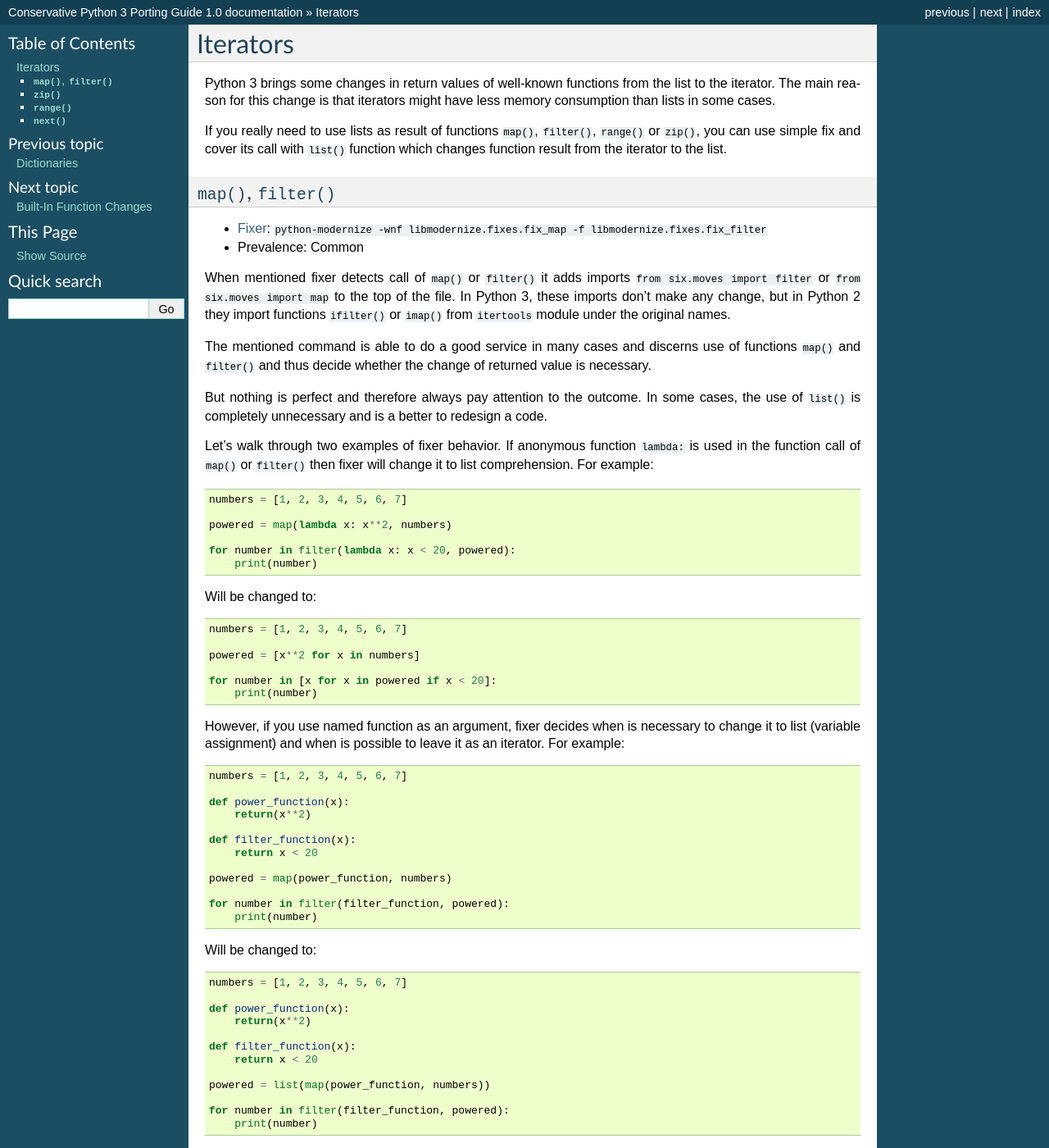
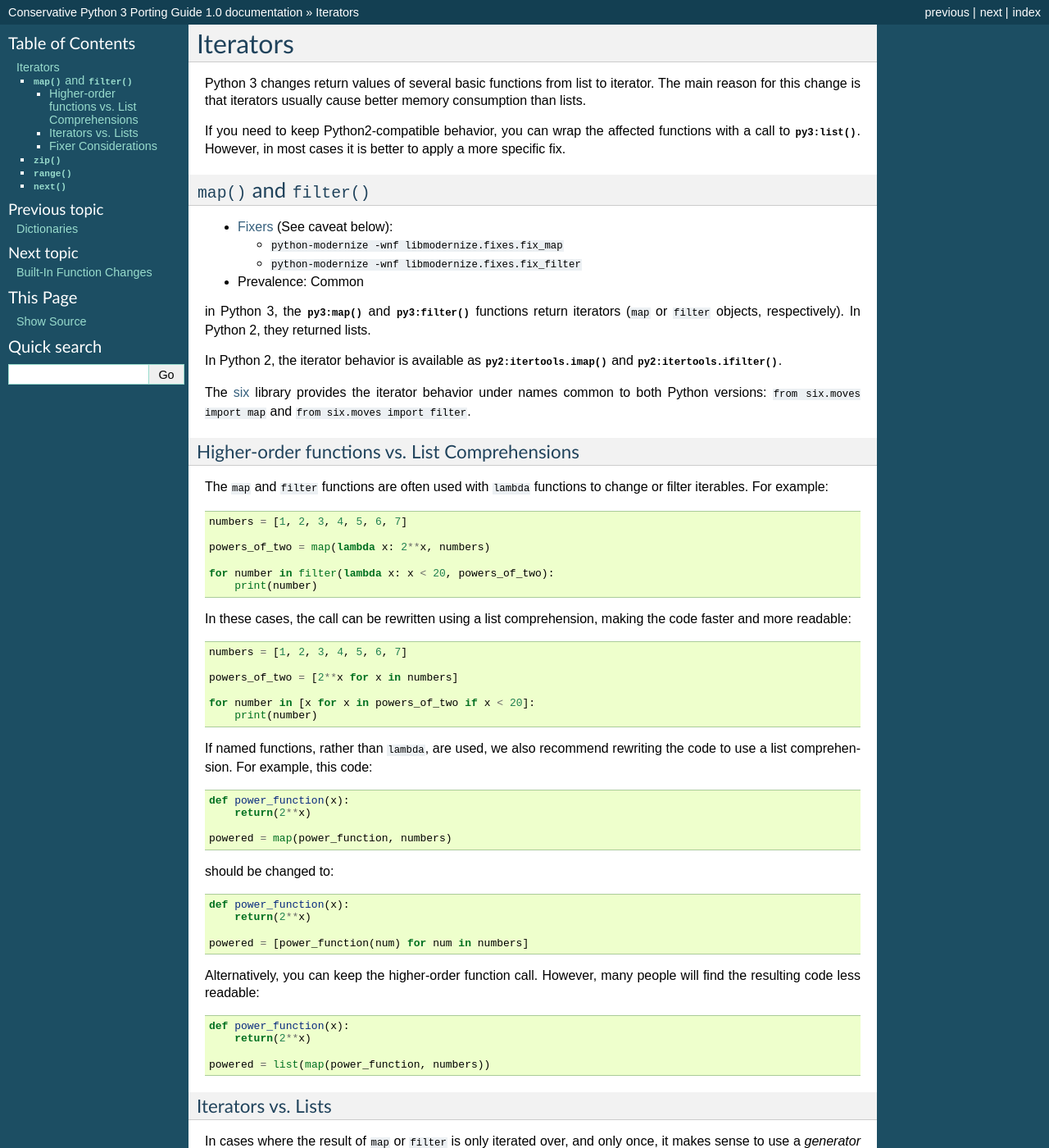
Before and after one commit to fedora-python/portingguide, a Sphinx documentation site: the page built from source/iterators.rst, in a window 1280 px wide and 1400 px high. Shown: the whole window at 82% size. Built offline with Sphinx 7.4.7, drawn with Linux system fonts in a browser that asks for light colours; some of the changed text lies outside the part shown.

Commit message:
Iterators: Rewordings & reorganization

```diff
--- a/source/iterators.rst
+++ b/source/iterators.rst
@@ -1,135 +1,248 @@
 Iterators
 ---------
 
-Python 3 brings some changes in return values of well-known functions from
-the list to the iterator. The main reason for this change is that iterators
-might have less memory consumption than lists in some cases.
+Python 3 changes return values of several basic functions from list to
+iterator. The main reason for this change is that iterators usually cause
+better memory consumption than lists.
 
-If you really need to use lists as result of functions ``map()``,
-``filter()``, ``range()`` or ``zip()``, you can use simple fix and
-cover its call with ``list()`` function which changes function result
-from the iterator to the list.
+If you need to keep Python2-compatible behavior, you can wrap the affected
+functions with a call to :func:`py3:list`. However, in most cases it is better
+to apply a more specific fix.
 
 
-``map()``, ``filter()``
-~~~~~~~~~~~~~~~~~~~~~~~
+``map()`` and ``filter()``
+~~~~~~~~~~~~~~~~~~~~~~~~~~
 
-* :ref:`Fixer <python-modernize>`: ``python-modernize -wnf libmodernize.fixes.fix_map -f libmodernize.fixes.fix_filter``
+* :ref:`Fixers <python-modernize>` (See caveat below):
+
+  * ``python-modernize -wnf libmodernize.fixes.fix_map``
+  * ``python-modernize -wnf libmodernize.fixes.fix_filter``
+
 * Prevalence: Common
 
-When mentioned fixer detects call of ``map()`` or ``filter()`` it adds imports
-``from six.moves import filter`` or ``from six.moves import map`` to the top
-of the file. In Python 3, these imports don't make any change, but in Python 2
-they import functions ``ifilter()`` or ``imap()`` from ``itertools`` module
-under the original names.
+in Python 3, the :func:`py3:map` and :func:`py3:filter` functions return
+iterators (``map`` or ``filter`` objects, respectively).
+In Python 2, they returned lists.
 
-The mentioned command is able to do a good service in many cases and discerns
-use of functions ``map()`` and ``filter()`` and thus decide whether the change
-of returned value is necessary.
+In Python 2, the iterator behavior is available as :func:`py2:itertools.imap`
+and :func:`py2:itertools.ifilter`.
 
-But nothing is perfect and therefore always pay attention to the outcome.
-In some cases, the use of ``list()`` is completely unnecessary and is
-a better to redesign a code.
+The :ref:`six` library provides the iterator behavior under names common to
+both Python versions: ``from six.moves import map`` and
+``from six.moves import filter``.
 
-Let's walk through two examples of fixer behavior. If anonymous function
-``lambda:`` is used in the function call of ``map()`` or ``filter()`` then
-fixer will change it to list comprehension. For example::
+
+Higher-order functions vs. List Comprehensions
+..............................................
+
+The ``map`` and ``filter`` functions are often used with ``lambda`` functions
+to change or filter iterables. For example::
 
     numbers = [1, 2, 3, 4, 5, 6, 7]
 
-    powered = map(lambda x: x**2, numbers)
+    powers_of_two = map(lambda x: 2**x, numbers)
 
-    for number in filter(lambda x: x < 20, powered):
+    for number in filter(lambda x: x < 20, powers_of_two):
         print(number)
 
-Will be changed to::
+In these cases, the call can be rewritten using a list comprehension,
+making the code faster and more readable::
 
     numbers = [1, 2, 3, 4, 5, 6, 7]
 
-    powered = [x**2 for x in numbers]
+    powers_of_two = [2**x for x in numbers]
 
-    for number in [x for x in powered if x < 20]:
+    for number in [x for x in powers_of_two if x < 20]:
         print(number)
 
-However, if you use named function as an argument, fixer decides when
-is necessary to change it to list (variable assignment) and when is possible
-to leave it as an iterator. For example::
+If named functions, rather than ``lambda``, are used, we also recommend
+rewriting the code to use a list comprehension.
+For example, this code::
+
+    def power_function(x):
+        return(2**x)
+
+    powered = map(power_function, numbers)
+
+should be changed to::
+
+    def power_function(x):
+        return(2**x)
+
+    powered = [power_function(num) for num in numbers]
+
+Alternatively, you can keep the higher-order function call.
+However, many people will find the resulting code less readable::
+
+    def power_function(x):
+        return(2**x)
+
+    powered = list(map(power_function, numbers))
+
+
+Iterators vs. Lists
+...................
+
+In cases where the result of ``map`` or ``filter`` is only iterated over,
+and only once, it makes sense to use a *generator expression* rather than
+a list. For example, this code::
 
     numbers = [1, 2, 3, 4, 5, 6, 7]
 
-    def power_function(x):
-        return(x**2)
+    powers_of_two = map(lambda x: 2**x, numbers)
 
-    def filter_function(x):
-        return x < 20
-
-    powered = map(power_function, numbers)
-
-    for number in filter(filter_function, powered):
+    for number in filter(lambda x: x < 20, powers_of_two):
         print(number)
 
-Will be changed to::
+can be rewritten as::
 
     numbers = [1, 2, 3, 4, 5, 6, 7]
 
-    def power_function(x):
-        return(x**2)
+    powers_of_two = (2**x for x in numbers)
 
-    def filter_function(x):
-        return x < 20
+    for number in (x**2 for x in powers_of_two if x < 20):
+        print(number)
 
-    powered = list(map(power_function, numbers))
+This keeps memory requirements to a minimum.
+However, the resulting generator object is much less powerful than a list:
+it cannot be mutated, indexed or sliced, or iterated more than once.
 
-    for number in filter(filter_function, powered):
-        print(number)
+
+Fixer Considerations
+....................
+
+When the recommended fixers detect calls to ``map()`` or ``filter()``, they add
+the imports ``from six.moves import filter`` or ``from six.moves import map``
+to the top of the file.
+
+In many cases, the fixers do a good job discerning the different usages of
+``map()`` and ``filter()`` and, if necessary, adding a call to ``list()``.
+But they are not perfect.
+Always review the fixers' result with the above advice in mind.
+
+The fixers do not work properly if the global variables ``map`` or ``filter``
+are rebound to something else than the built-in functions.
+If your code does this, you'll need to do appropriate changes manually.
 
 
 ``zip()``
 ~~~~~~~~~
 
-* :ref:`Fixer <python-modernize>`: ``python-modernize -wnf libmodernize.fixes.fix_zip``
+* :ref:`Fixer <python-modernize>`: ``python-modernize -wnf libmodernize.fixes.fix_zip`` (See caveat below)
 * Prevalence: Common
 
-The situation with the function ``zip()`` is easier. Fixer again imports
-replacement ``from six.moves import zip`` which in Python 2 replaces
-the function ``zip()`` with the function ``izip()`` from the ``itertools``
-module and then it wraps the function call ``zip()`` with function ``list()``
-where it seems appropriate.
+Similarly to ``map`` and ``filter`` above, in Python 3, the :func:`py3:zip`
+function returns an iterator (specifically, a ``zip`` object).
+In Python 2, it returned a list.
+
+The :ref:`six` library provides the iterator behavior under a name common to
+both Python versions, using the ``from six.moves import zip`` statement.
+
+With this import in place, the call ``zip(...)`` can be rewritten to
+``list(zip(...))``.
+Note, however, that the ``list`` is unnecessary when the result is only
+iterated over, and only iterated once, as in ``for items in zip(...)``.
+
+The recommended fixer adds the mentioned import, and changes calls to
+``list(zip(...)`` if necessary.
+If you review the result, you might find additional places where conversion
+to ``list`` is not necessary.
+
+The fixer does not work properly if the global variable ``zip``
+is rebound to something else than the built-in function.
+If your code does this, you'll need to do appropriate changes manually.
 
 
 ``range()``
 ~~~~~~~~~~~
 
-* :ref:`Fixer <python-modernize>`: ``python-modernize -wnf libmodernize.fixes.fix_xrange_six``
+* :ref:`Fixer <python-modernize>`: ``python-modernize -wnf libmodernize.fixes.fix_xrange_six`` (See caveat below)
 * Prevalence: Common
 
-Because in Python 2 there are both ``range()`` and ``xrange()`` functions,
-the situation here is slightly different.
+In Python 3, the :func:`py3:range` function returns an iterable ``range``
+object, like the :func:`py2:xrange` function did in Python 2.
+The ``xrange`` function was removed in Python 3.
 
-As in previous cases, fixer imports function ``range()`` from ``six.moves``
-module a then use ``list()`` as wrapper where it seems appropriate.
-Because it is obvious where we want to implement an iterator
-(call ``xrange()``) and where we want a list (call ``range()``) fixer
-makes a change from::
+Note that Python 3's ``range`` object, like ``xrange`` in Python 2,
+supports many list-like operations: for example indexing, slicing, length
+queries using :func:`py3:len`, or membership testing using ``in``.
+Also, unlike ``map``, ``filter`` and ``zip`` objects, the ``range`` object
+can be iterated multiple times.
 
-    itr = xrange(a)
-    lst = range(b)
+The :ref:`six` library provides the "``xrange``" behavior in
+both Python versions, using the ``from six.moves import range`` statement.
 
-to::
+Using this import, the calls::
 
-    itr = range(a)
-    lst = list(range(b))
+    a_list = range(9)
+    a_range_object = xrange(9)
+
+can be replaced with::
+
+    from six.moves import range
+
+    a_list = list(range(9))
+    a_range_object = range(9)
+
+The fixer does the change automatically.
+
+Note that in many cases, code will work the same under both versions
+with just the built-in ``range`` function.
+If the result is not mutated, and the number of elements doesn't exceed
+several thousands, the list and the range behave very similarly.
+In this case, just change ``xrange`` to ``range``; no import is needed.
+
+If the global variable ``zip`` is rebound to something else than the built-in
+function, the fixer will not work properly.
+In this case you'll need to do appropriate changes manually.
 
 
 ``next()``
 ~~~~~~~~~~
 
-* :ref:`Fixer <python-modernize>`: ``python-modernize -wnf libmodernize.fixes.fix_next``
+* :ref:`Fixer <python-modernize>`: ``python-modernize -wnf libmodernize.fixes.fix_next`` (See caveat below)
 * Prevalence: Common
 
-In Python 2 you get the next result from an iterator by calling the iterators
-``.next()`` method. In Python 3 there is instead a ``next()`` builtin.
+In Python 3, the built-in function :func:`py3:next()` is used to get the next
+result from an iterator.
+It works by calling the :meth:`~py3:iterator.__next__` special method,
+similarly to how :func:`py3:len()` calls :meth:`~py3:iterator.__len__`.
+In Python 2, iterators had the ``next`` method.
 
-``next()`` builtin is available in Python 2 since version 2.6. If you need to
-support older version you can implement this function by yourself or use
-``advance_iterator()`` from ``six`` module.
+The ``next()`` built-in was backported to Python 2.6+, where it calls the
+``next`` method.
+
+When getting items from an iterator, the ``next`` built-in function should be
+used instead of the ``next`` method. For example, the code::
+
+    iterator = iter([1, 2, 3])
+    one = iterator.next()
+    two = iterator.next()
+    three = iterator.next()
+
+should be rewritten as::
+
+    iterator = iter([1, 2, 3])
+    one = next(iterator)
+    two = next(iterator)
+    three = next(iterator)
+
+Another change concerns custom iterator classes.
+These should provide both methods, ``next`` and ``__next__``.
+An easy way to do this is to define ``__next__``, and assign that function
+to ``next`` as well::
+
+    class IteratorOfZeroes(object):
+        def __next__(self):
+            return 0
+
+        next = __next__  # for Python 2
+
+The recommended fixer will only do the first change – rewriting ``next`` calls.
+Additionally, it will rewrite calls to *any* method called ``next``, whether
+it is used for iterating or not.
+If you use a class that uses ``next`` for an unrelated purpose, check the
+fixer's output and revert the changes for objects of this class.
+
+The fixer will not add a ``__next__`` method to your classes.
+You will need to do this manually.
```
